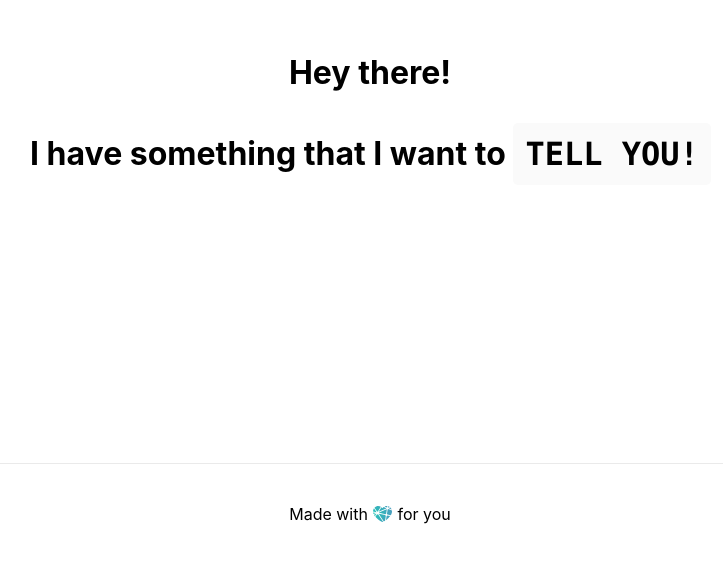
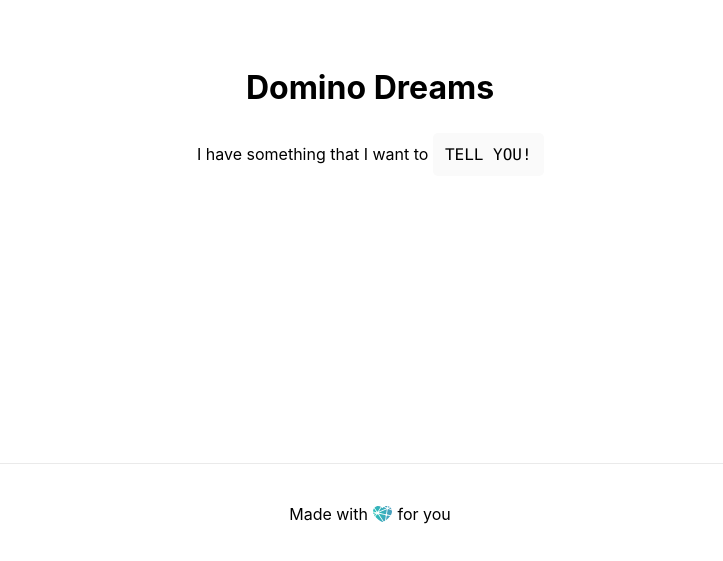
Before and after one commit to BernardPouw/jiah, a Next.js app: page / in a window 1280 px wide. Shown: the part 237-798 px from the top of the page, without its empty margins (270-993 px from the left). Built offline with nearby package versions, Linux system fonts and the light colour scheme.

Commit message:
changed some things

```diff
--- a/pages/index.js
+++ b/pages/index.js
@@ -12,10 +12,15 @@ export default function Home() {
       </Head>
 
       <main>
-        <Header title="Hey there!" />
-        <h1 class="animate__animated animate__bounce">
+      <script src="https://cdnjs.cloudflare.com/ajax/libs/animejs/2.0.2/anime.min.js"></script>
+      <h1 class="ml10">
+        <span class="text-wrapper">
+        <span class="letters">Domino Dreams</span>
+        </span>
+      </h1>
+        <p class="animate__animated animate__bounce">
           I have something that I want to <code>TELL YOU!</code>
-        </h1>
+        </p>
       </main>
 
       <Footer />
```
